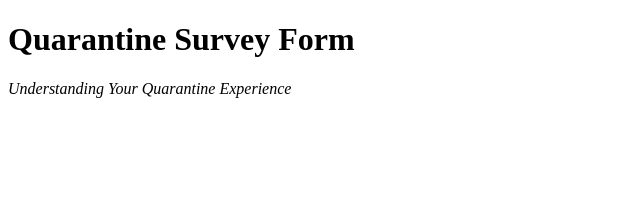
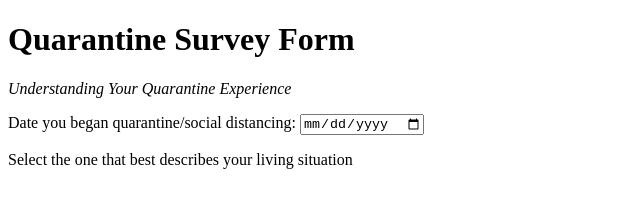
Before and after one commit to BreeSavage/quar-survey, a plain HTML site: page index.html in a window 1280 px wide. Shown: the whole page, without its empty margins (0-640 px from the left). Drawn offline with Linux system fonts and the light colour scheme.

Commit message:
date input

```diff
--- a/index.html
+++ b/index.html
@@ -8,5 +8,12 @@
 <body>
     <h1>Quarantine Survey Form</h1>
     <p><em>Understanding Your Quarantine Experience</em></p>
+    <form>
+        <label for="quarantine-start">Date you began quarantine/social distancing:</label>
+        <input type="date" id="quarantine-start" name="date">
+    </form>
+    <form><p> Select the one that best describes your living situation</p>
+</form>
+
 </body>
 </html>
```
